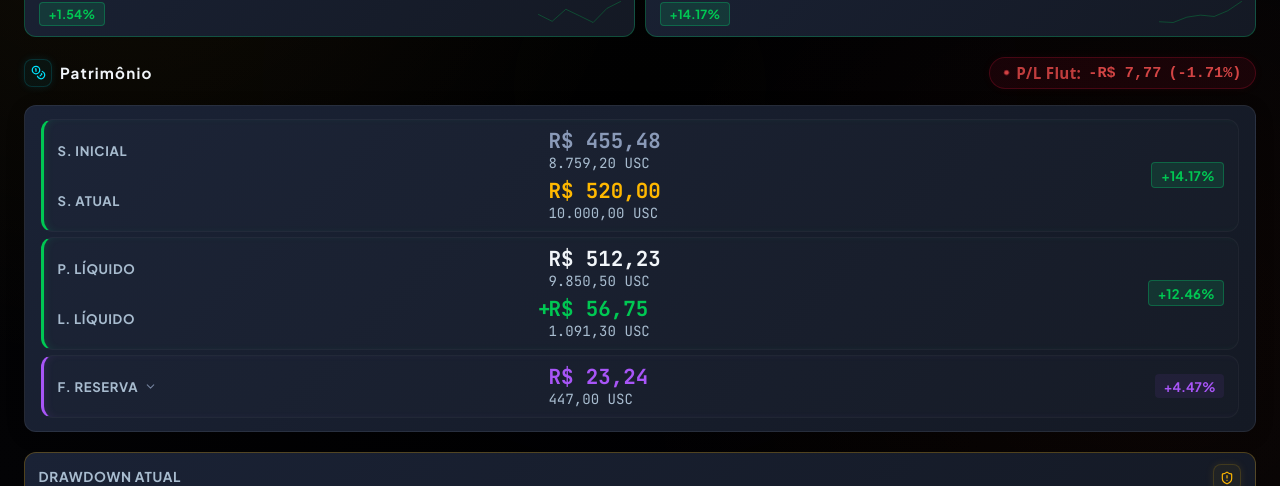
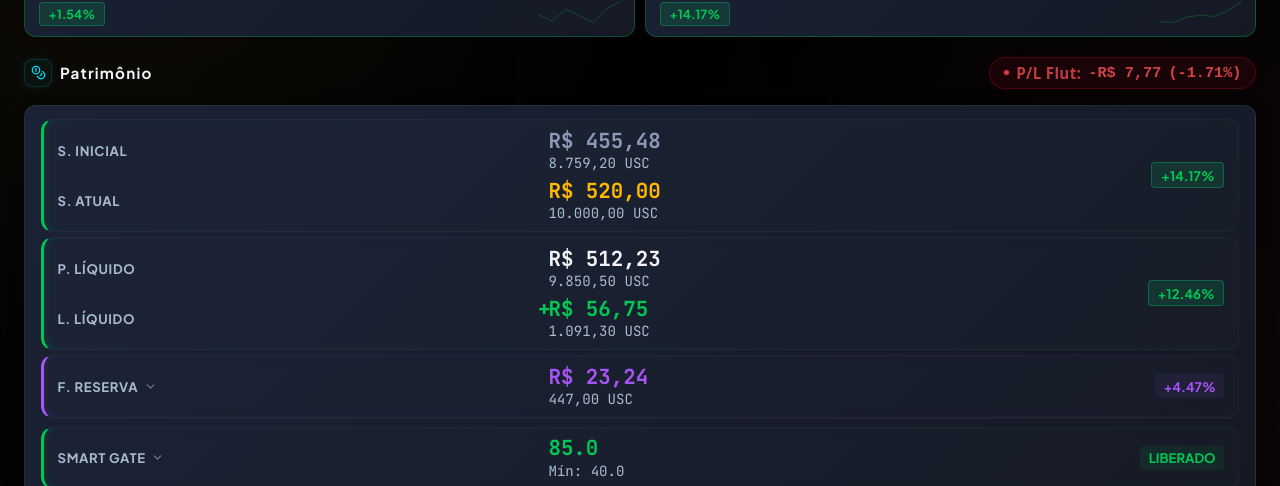
Before and after one commit to tonyrogeness-web/Oriontech, a Next.js app: page / in a window 1280 px wide. Shown: the part 314-800 px from the top of the page. Built offline with nearby package versions, Linux system fonts and the light colour scheme; no server answers; the database is empty.

Commit message:
feat(dashboard): add SmartGate fields to schema, api, and render dedicated expandable card

```diff
--- a/src/app/api/dashboard/data/route.ts
+++ b/src/app/api/dashboard/data/route.ts
@@ -28,6 +28,11 @@ function getMockData() {
     reserveCutsCount: 0,
     reserveCutsGasto: 0.0,
     reserveCapPct: 2.0,
+    sgScore: 85.0,
+    sgScoreMin: 40.0,
+    sgDistMultipl: 1.0,
+    sgLoteFator: 1.0,
+    sgBloqueado: false,
   };
 
   const mockTrades = [
--- a/src/app/api/mt5/update/route.ts
+++ b/src/app/api/mt5/update/route.ts
@@ -43,6 +43,11 @@ export async function POST(request: Request) {
       reserveCutsCount = 0,
       reserveCutsGasto = 0.0,
       reserveCapPct = 2.0,
+      sgScore = 100.0,
+      sgScoreMin = 40.0,
+      sgDistMultipl = 1.0,
+      sgLoteFator = 1.0,
+      sgBloqueado = false,
     } = payload;
 
     // 1. Verify token
@@ -143,6 +148,11 @@ export async function POST(request: Request) {
           reserveCutsCount: parseInt(reserveCutsCount) || 0,
           reserveCutsGasto: parseFloat(reserveCutsGasto) || 0.0,
           reserveCapPct: parseFloat(reserveCapPct) || 2.0,
+          sgScore: parseFloat(sgScore) || 100.0,
+          sgScoreMin: parseFloat(sgScoreMin) || 40.0,
+          sgDistMultipl: parseFloat(sgDistMultipl) || 1.0,
+          sgLoteFator: parseFloat(sgLoteFator) || 1.0,
+          sgBloqueado: sgBloqueado !== undefined ? Boolean(sgBloqueado) : false,
         },
         create: {
           account: String(account),
@@ -172,6 +182,11 @@ export async function POST(request: Request) {
           reserveCutsCount: parseInt(reserveCutsCount) || 0,
           reserveCutsGasto: parseFloat(reserveCutsGasto) || 0.0,
           reserveCapPct: parseFloat(reserveCapPct) || 2.0,
+          sgScore: parseFloat(sgScore) || 100.0,
+          sgScoreMin: parseFloat(sgScoreMin) || 40.0,
+          sgDistMultipl: parseFloat(sgDistMultipl) || 1.0,
+          sgLoteFator: parseFloat(sgLoteFator) || 1.0,
+          sgBloqueado: sgBloqueado !== undefined ? Boolean(sgBloqueado) : false,
         },
       });
     });
--- a/src/app/page.tsx
+++ b/src/app/page.tsx
@@ -231,6 +231,11 @@ export default function DashboardPage() {
     totalProfit: 0, maxDrawdown: 0, status: "RUNNING", lastUpdated: "",
     reserveFund: 0,
     reserveCapPct: 2.0,
+    sgScore: 100.0,
+    sgScoreMin: 40.0,
+    sgDistMultipl: 1.0,
+    sgLoteFator: 1.0,
+    sgBloqueado: false,
   };
 
   const trades = data?.trades || [];
@@ -286,6 +291,11 @@ export default function DashboardPage() {
           reserveCutsCount={activeAccount.reserveCutsCount || 0}
           reserveCutsGasto={activeAccount.reserveCutsGasto || 0.0}
           reserveCapPct={activeAccount.reserveCapPct || 2.0}
+          sgScore={activeAccount.sgScore !== undefined ? activeAccount.sgScore : 100.0}
+          sgScoreMin={activeAccount.sgScoreMin !== undefined ? activeAccount.sgScoreMin : 40.0}
+          sgDistMultipl={activeAccount.sgDistMultipl !== undefined ? activeAccount.sgDistMultipl : 1.0}
+          sgLoteFator={activeAccount.sgLoteFator !== undefined ? activeAccount.sgLoteFator : 1.0}
+          sgBloqueado={activeAccount.sgBloqueado !== undefined ? activeAccount.sgBloqueado : false}
         />
 
         <div className={styles.mainGrid} style={{ marginBottom: "1.25rem" }}>
--- a/src/components/KpiCards.tsx
+++ b/src/components/KpiCards.tsx
@@ -30,6 +30,11 @@ interface KpiCardsProps {
   reserveCapPct?: number;
   reserveCutsCount?: number;
   reserveCutsGasto?: number;
+  sgScore?: number;
+  sgScoreMin?: number;
+  sgDistMultipl?: number;
+  sgLoteFator?: number;
+  sgBloqueado?: boolean;
 }
 
 /* ── Sparkline component inside KpiCards.tsx ── */
@@ -89,8 +94,14 @@ export default function KpiCards({
   reserveCapPct = 2.0,
   reserveCutsCount = 0,
   reserveCutsGasto = 0.0,
+  sgScore = 100.0,
+  sgScoreMin = 40.0,
+  sgDistMultipl = 1.0,
+  sgLoteFator = 1.0,
+  sgBloqueado = false,
 }: KpiCardsProps) {
   const [isReserveExpanded, setIsReserveExpanded] = useState(false);
+  const [isSGExpanded, setIsSGExpanded] = useState(false);
 
   // Format primary value (main display)
   const formatValPrimary = (val: number) => {
@@ -226,6 +237,23 @@ export default function KpiCards({
 
   const isProfitPositive = profitNet >= 0;
   const profitColor = isProfitPositive ? "var(--neon-green)" : "var(--neon-red)";
+
+  let sgBadge = "LIBERADO";
+  let sgGlowClass = styles.glowLeftGreen;
+  let sgBadgeColor = "var(--neon-green)";
+  let sgBadgeStyle = { color: "var(--neon-green)", borderColor: "rgba(0, 200, 83, 0.25)", background: "rgba(0, 200, 83, 0.08)" };
+
+  if (sgBloqueado) {
+    sgBadge = "BLOQUEADO";
+    sgGlowClass = styles.glowLeftRed;
+    sgBadgeColor = "var(--neon-red)";
+    sgBadgeStyle = { color: "var(--neon-red)", borderColor: "rgba(255, 82, 82, 0.25)", background: "rgba(255, 82, 82, 0.08)" };
+  } else if (sgScore < 60.0) {
+    sgBadge = "RESTRITO";
+    sgGlowClass = styles.glowLeftAmber;
+    sgBadgeColor = "var(--neon-amber)";
+    sgBadgeStyle = { color: "var(--neon-amber)", borderColor: "rgba(224, 155, 0, 0.25)", background: "rgba(224, 155, 0, 0.08)" };
+  }
 
   return (
     <>
@@ -472,6 +500,107 @@ export default function KpiCards({
             </div>
           </div>
         )}
+
+        {/* Row 5: Smart Gate */}
+        <div
+          className={styles.patrimonioStackRow}
+          style={{ borderBottom: 'none', padding: 0, cursor: 'pointer', borderTop: '1px solid var(--opacity-divider)' }}
+          onClick={() => setIsSGExpanded(!isSGExpanded)}
+        >
+          <div className={`${styles.patrimonioPerformanceGroupBlock} ${sgGlowClass}`} style={{ marginTop: '0.5rem' }}>
+            <div className={styles.patrimonioRowContentGrid}>
+              <div style={{ display: 'flex', alignItems: 'center', gap: '0.35rem' }}>
+                <span className={styles.patrimonioStackRowLabel}>SMART GATE</span>
+                {isSGExpanded ? (
+                  <ChevronUp size={13} style={{ color: "var(--text-muted)", opacity: 0.8 }} />
+                ) : (
+                  <ChevronDown size={13} style={{ color: "var(--text-muted)", opacity: 0.8 }} />
+                )}
+              </div>
+              <div className={styles.patrimonioStackRowValuesCenter}>
+                <span className={`${styles.patrimonioStackRowValue} tabular-nums`} style={{ color: sgBadgeColor }}>
+                  {sgScore.toFixed(1)}
+                </span>
+                <span className={`${styles.patrimonioStackRowSubValue} tabular-nums`}>
+                  Mín: {sgScoreMin.toFixed(1)}
+                </span>
+              </div>
+            </div>
+            <div className={styles.patrimonioStackRowBadgeContainer}>
+              <span className={`${styles.kpiBadgeMockup}`} style={{ marginTop: 0, ...sgBadgeStyle }}>
+                {sgBadge}
+              </span>
+            </div>
+          </div>
+        </div>
+
+        {/* Expanded Smart Gate details */}
+        {isSGExpanded && (
+          <div style={{
+            padding: '0.75rem 1rem',
+            background: sgBloqueado ? 'rgba(255, 82, 82, 0.03)' : sgScore < 60 ? 'rgba(224, 155, 0, 0.03)' : 'rgba(0, 200, 83, 0.03)',
+            borderLeft: `3px solid ${sgBadgeColor}`,
+            borderRight: '1px solid var(--opacity-border)',
+            borderBottom: '1px solid var(--opacity-border)',
+            borderRadius: '0 0 8px 8px',
+            marginTop: '-1px',
+            display: 'flex',
+            flexDirection: 'column',
+            gap: '0.5rem',
+          }}>
+            <div style={{ display: 'flex', justifyContent: 'space-between', fontSize: '0.75rem' }}>
+              <span style={{ color: 'var(--text-muted)' }}>Score Atual:</span>
+              <span style={{ fontWeight: 600, color: 'var(--text-secondary)' }}>{sgScore.toFixed(1)} / 100.0</span>
+            </div>
+
+            <div style={{ display: 'flex', justifyContent: 'space-between', fontSize: '0.75rem' }}>
+              <span style={{ color: 'var(--text-muted)' }}>Score Mínimo Exigido:</span>
+              <span style={{ fontWeight: 600, color: 'var(--text-secondary)' }}>{sgScoreMin.toFixed(1)}</span>
+            </div>
+
+            {/* Progress bar */}
+            <div style={{ width: '100%', height: '8px', background: 'var(--opacity-divider)', borderRadius: '4px', position: 'relative', overflow: 'hidden' }}>
+              <div
+                style={{
+                  height: '100%',
+                  width: `${Math.min(100, sgScore)}%`,
+                  background: sgBadgeColor,
+                  borderRadius: '4px'
+                }}
+              />
+              {/* Marker for minimum score */}
+              <div
+                style={{
+                  position: 'absolute',
+                  left: `${sgScoreMin}%`,
+                  top: 0,
+                  bottom: 0,
+                  width: '2px',
+                  background: 'var(--text-primary)',
+                  boxShadow: '0 0 4px rgba(255,255,255,0.8)'
+                }}
+                title={`Mínimo: ${sgScoreMin}`}
+              />
+            </div>
+
+            <div style={{ display: 'flex', justifyContent: 'space-between', fontSize: '0.75rem', marginTop: '0.15rem' }}>
+              <span style={{ color: 'var(--text-muted)' }}>Espaçamento Grade (DistX):</span>
+              <span style={{ fontWeight: 600, color: sgDistMultipl > 1.0 ? 'var(--neon-amber)' : 'var(--text-secondary)' }}>{sgDistMultipl.toFixed(2)}x</span>
+            </div>
+
+            <div style={{ display: 'flex', justifyContent: 'space-between', fontSize: '0.75rem' }}>
+              <span style={{ color: 'var(--text-muted)' }}>Fator de Lote (LoteX):</span>
+              <span style={{ fontWeight: 600, color: sgLoteFator < 1.0 ? 'var(--neon-amber)' : 'var(--text-secondary)' }}>{(sgLoteFator * 100).toFixed(0)}%</span>
+            </div>
+
+            <div style={{ display: 'flex', justifyContent: 'space-between', fontSize: '0.70rem', color: 'var(--text-muted)', borderTop: '1px dashed var(--opacity-border)', paddingTop: '0.4rem', marginTop: '0.2rem' }}>
+              <span>Status: {sgBloqueado ? "🔴 BLOQUEADO" : sgScore < 60 ? "🟡 RESTRITO" : "🟢 LIBERADO"}</span>
+              <span>
+                Smart Gate: {sgBloqueado ? "FILTRO DE DRAWDOWN ATIVO" : "OPERANTE"}
+              </span>
+            </div>
+          </div>
+        )}
       </div>
 
       {/* ── DRAWDOWN SECTION ── */}
--- a/src/components/components.module.css
+++ b/src/components/components.module.css
@@ -3390,6 +3390,10 @@
   border-left: 3px solid #a855f7;
   box-shadow: inset 4px 0 10px -4px rgba(168, 85, 247, 0.15);
 }
+.glowLeftAmber {
+  border-left: 3px solid var(--neon-amber);
+  box-shadow: inset 4px 0 10px -4px rgba(224, 155, 0, 0.15);
+}
 
 @media (max-width: 640px) {
   .patrimonioUnifiedCard {
```
Also changed, not shown: 1 other file (tests, documents, lock files or other folders).
